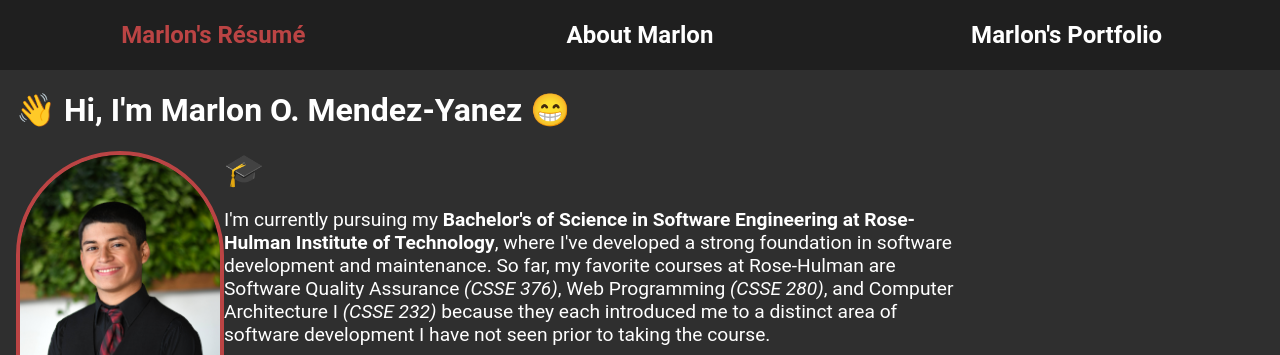
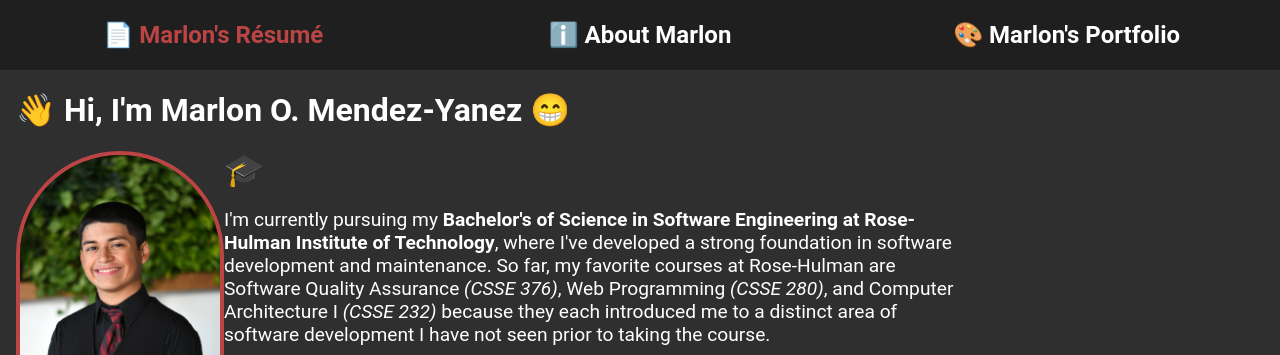
Before and after one commit to rhit-mendezm/rhit-mendezm.github.io, a plain HTML site: page index.html in a window 1280 px wide. Shown: the top 355 px of the page. Drawn offline with Linux system fonts and the light colour scheme.

Commit message:
Added TODO for footer and added emojis to header

```diff
--- a/index.html
+++ b/index.html
@@ -12,9 +12,9 @@
   <body>
     <header>
       <nav>
-        <a href="./resume.html" target="_self">Marlon's Résumé</a>
-        <a href="./index.html" target="_self">About Marlon</a>
-        <a href="./portfolio.html" target="_self">Marlon's Portfolio</a>
+        <a href="./resume.html" target="_self">📄 Marlon's Résumé</a>
+        <a href="./index.html" target="_self">ℹ️ About Marlon</a>
+        <a href="./portfolio.html" target="_self">🎨 Marlon's Portfolio</a>
       </nav>
     </header>
 
@@ -115,6 +115,7 @@
 
     </main>
 
+    <!-- TODO: Add an emoji or the organization's logo to each anchor element -->
     <footer>
       <nav>
         <a href="https://www.linkedin.com/in/marlon-mendez-yanez/" target="_blank">Marlon's LinkedIn</a>
```
